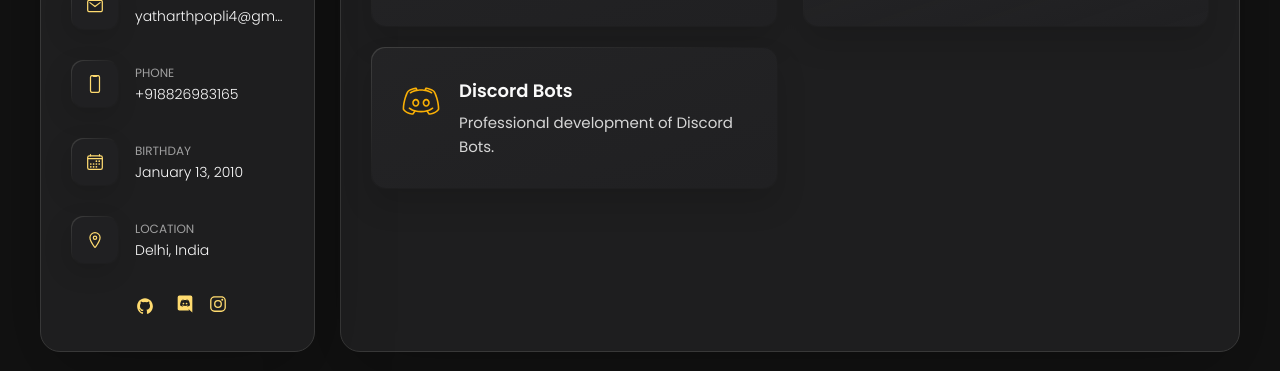
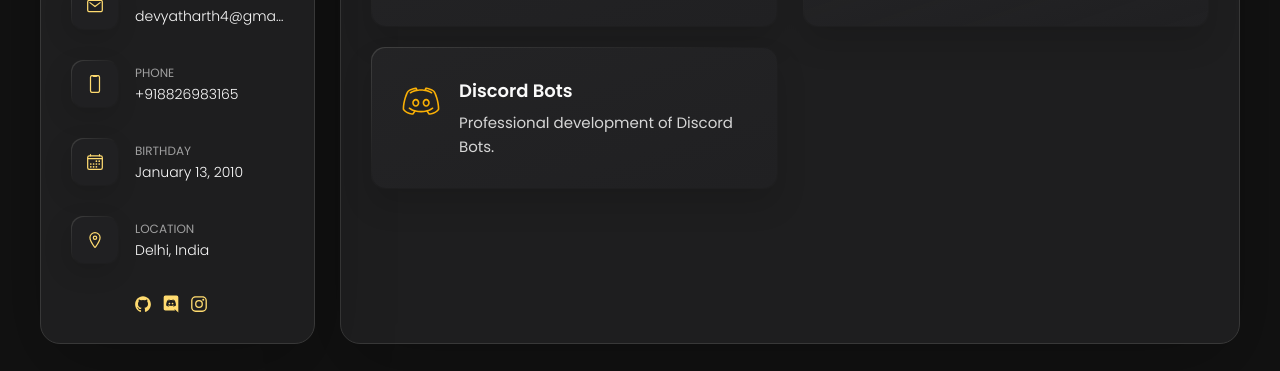
Before and after one commit to devyatharth0/personal-portfolio--Yatharth, a plain HTML site: page index.html in a window 1280 px wide. Shown: the part 461-832 px from the top of the page. Drawn offline with nearby package versions, Linux system fonts and the light colour scheme.

Commit message:
alignment fixes

```diff
--- a/assets/css/style.css
+++ b/assets/css/style.css
@@ -423,9 +423,9 @@ main {
   display: flex;
   justify-content: flex-start;
   align-items: center;
-  gap: 15px;
-  padding-bottom: 4px;
-  padding-left: 7px;
+  gap: 10px;
+  padding-bottom: unset;
+  padding-right: 7px;
 }
 
 .social-item .social-link {
--- a/index.html
+++ b/index.html
@@ -82,7 +82,7 @@
             <div class="contact-info">
               <p class="contact-title">Email</p>
 
-              <a href="mailto:richard@example.com" class="contact-link">yatharthpopli4@gmail.com</a>
+              <a href="mailto:richard@example.com" class="contact-link">devyatharth4@gmail.com</a>
             </div>
           </li>
 
```
